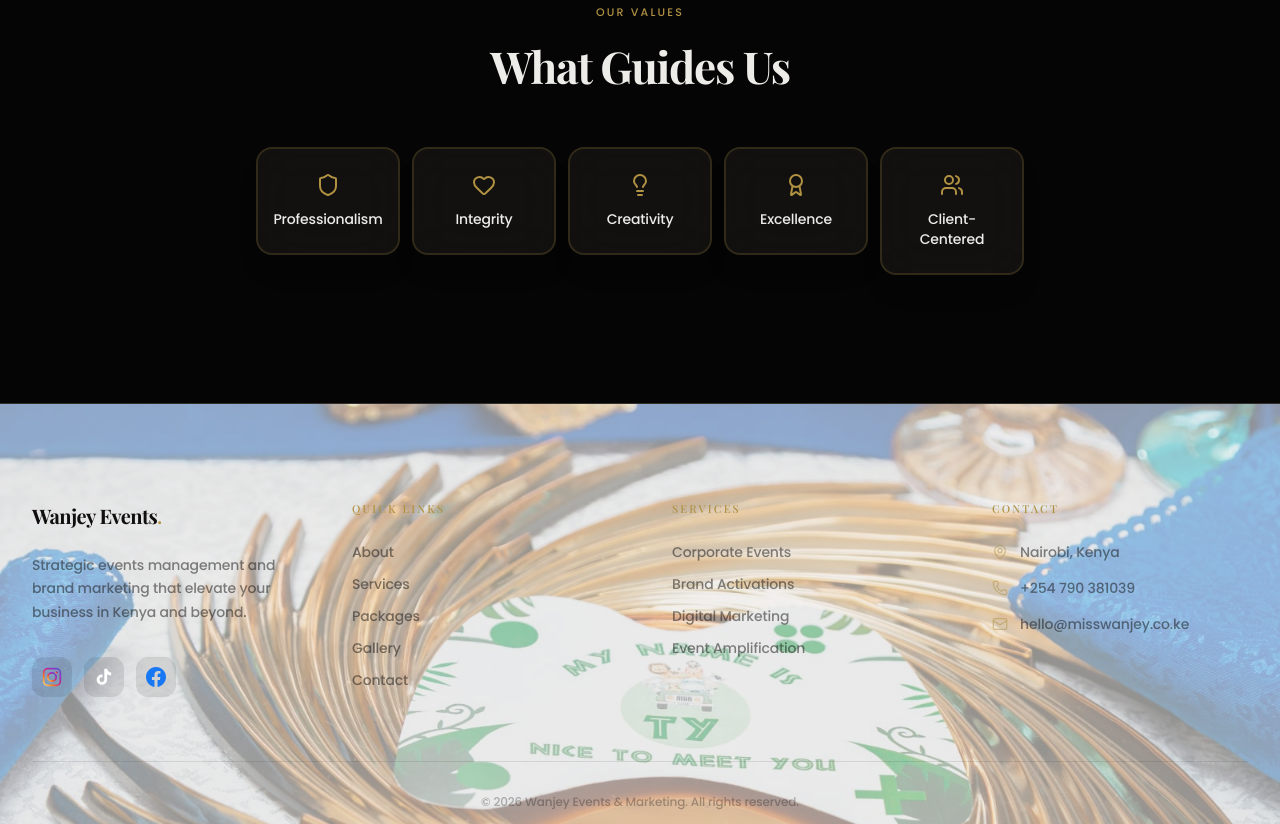
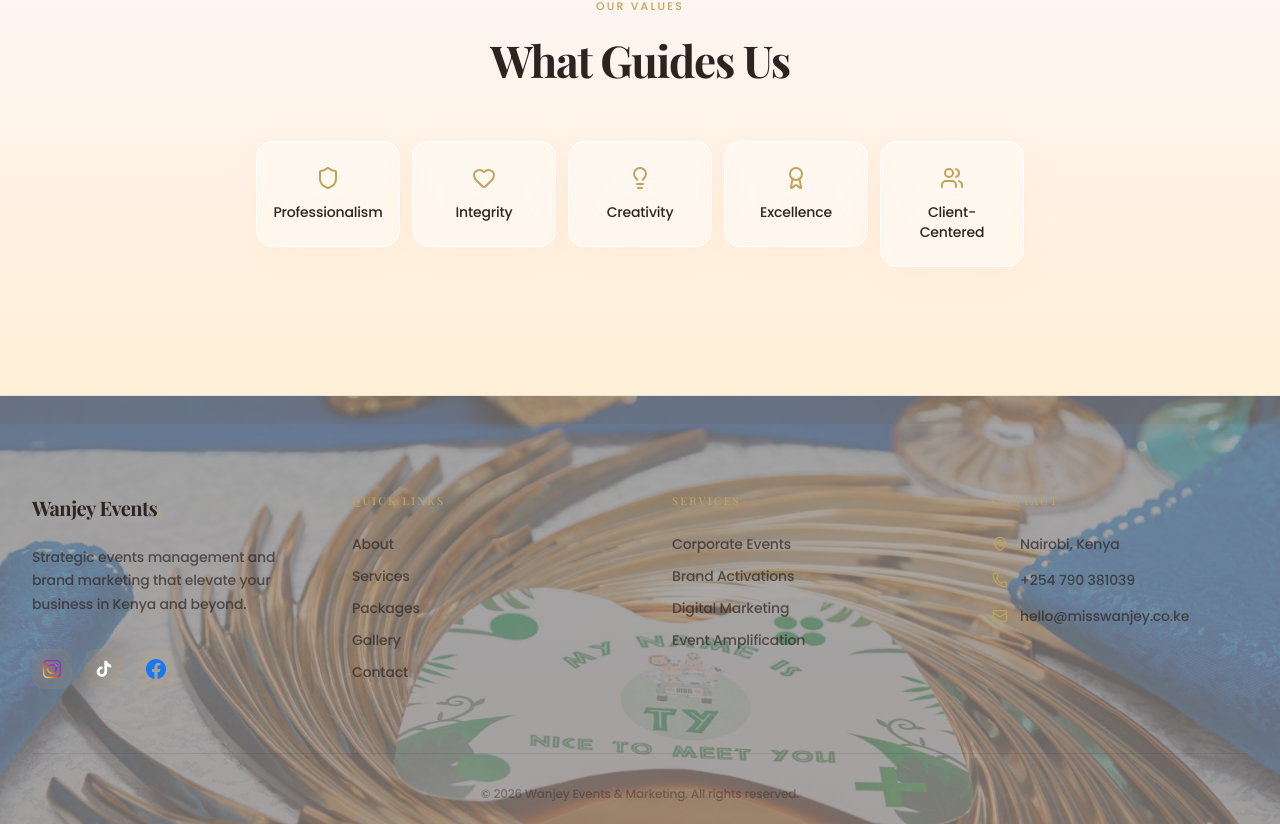
Before and after one commit to malnusagency-lgtm/wanjey-events, a Next.js app: page /about in a window 1280 px wide. Shown: the part 1976-2800 px from the top of the page. Built offline with nearby package versions, Linux system fonts and the light colour scheme.

Commit message:
Reverted to Light Mode with an elegant Fade Peach Gradient theme

```diff
--- a/src/app/globals.css
+++ b/src/app/globals.css
@@ -4,23 +4,23 @@
 
 @layer base {
   :root {
-    --background: 30 10% 6%;
-    --foreground: 40 15% 92%;
+    --background: 20 60% 98%;
+    --foreground: 20 20% 15%;
 
-    --card: 30 10% 10%;
-    --card-foreground: 40 15% 92%;
+    --card: 20 40% 99%;
+    --card-foreground: 20 20% 15%;
 
-    --popover: 30 10% 6%;
-    --popover-foreground: 40 15% 92%;
+    --popover: 20 60% 98%;
+    --popover-foreground: 20 20% 15%;
 
-    --primary: 40 15% 92%;
-    --primary-foreground: 30 10% 6%;
+    --primary: 20 15% 15%;
+    --primary-foreground: 20 60% 98%;
 
-    --secondary: 30 10% 14%;
-    --secondary-foreground: 40 15% 92%;
+    --secondary: 20 30% 95%;
+    --secondary-foreground: 20 20% 15%;
 
-    --muted: 30 10% 14%;
-    --muted-foreground: 38 10% 65%;
+    --muted: 20 20% 94%;
+    --muted-foreground: 20 10% 45%;
 
     --accent: 43 45% 55%;
     --accent-foreground: 30 10% 10%;
@@ -28,8 +28,8 @@
     --destructive: 0 84.2% 60.2%;
     --destructive-foreground: 210 40% 98%;
 
-    --border: 30 8% 18%;
-    --input: 30 8% 18%;
+    --border: 20 15% 90%;
+    --input: 20 15% 90%;
     --ring: 43 45% 55%;
 
     --radius: 0.75rem;
@@ -72,7 +72,7 @@
   }
 
   html, body {
-    background-color: #050505 !important;
+    background: linear-gradient(180deg, #FFFFFF 0%, #FFF5F0 50%, #FFEFD5 100%) fixed !important;
   }
 
   body {
@@ -132,8 +132,8 @@
   }
 
   .premium-card {
-    @apply rounded-2xl border-2 border-accent/20 bg-card/60 backdrop-blur-xl transition-all duration-500 shadow-xl;
-    @apply hover:border-accent/40 hover:bg-card/80 hover:shadow-[0_8px_32px_-8px_hsl(43_45%_55%/0.15)];
+    @apply rounded-2xl border border-white bg-white/40 backdrop-blur-xl transition-all duration-500 shadow-[0_8px_32px_-4px_rgba(255,218,185,0.3)];
+    @apply hover:border-accent/40 hover:bg-white/60 hover:shadow-[0_12px_48px_-8px_rgba(255,160,122,0.4)];
   }
 
   .gradient-separator {
--- a/src/app/layout.tsx
+++ b/src/app/layout.tsx
@@ -50,7 +50,7 @@ export default function RootLayout({
   children: React.ReactNode;
 }) {
   return (
-    <html lang="en" className={`dark ${playfair.variable} ${poppins.variable}`}>
+    <html lang="en" className={`${playfair.variable} ${poppins.variable}`}>
       <body>
         <FilmGrain />
         <SmoothScroll />
--- a/src/components/Footer.tsx
+++ b/src/components/Footer.tsx
@@ -39,7 +39,7 @@ const socialLinks = [
 
 const Footer = () => {
   return (
-    <footer className="relative border-t border-border bg-primary text-primary-foreground overflow-hidden">
+    <footer className="relative border-t border-border bg-white/20 text-foreground overflow-hidden">
       {/* Background Image Overlay */}
       <div className="absolute inset-0 z-0">
         <Image
@@ -58,7 +58,7 @@ const Footer = () => {
             <h3 className="font-serif text-xl font-bold">
               Wanjey Events<span className="text-accent">.</span>
             </h3>
-            <p className="mt-5 max-w-xs text-sm leading-[1.7] opacity-50">
+            <p className="mt-5 max-w-xs text-sm leading-[1.7] text-foreground/70">
               Strategic events management and brand marketing that elevate your business in Kenya and beyond.
             </p>
             <div className="mt-8 flex gap-3">
@@ -69,7 +69,7 @@ const Footer = () => {
                   target="_blank"
                   rel="noopener noreferrer"
                   aria-label={label}
-                  className="flex h-10 w-10 items-center justify-center rounded-lg bg-primary-foreground/10 transition-all duration-300 hover:bg-primary-foreground/20 hover:scale-105"
+                  className="flex h-10 w-10 items-center justify-center rounded-lg bg-accent/10 transition-all duration-300 hover:bg-accent/20 hover:scale-105"
                 >
                   <Icon className="h-5 w-5" />
                 </a>
@@ -85,7 +85,7 @@ const Footer = () => {
                 <Link
                   key={label}
                   href={`/${label.toLowerCase()}`}
-                  className="text-sm opacity-50 transition-opacity duration-300 hover:opacity-80"
+                  className="text-sm text-foreground/70 transition-colors duration-300 hover:text-accent"
                 >
                   {label}
                 </Link>
@@ -98,7 +98,7 @@ const Footer = () => {
             <h4 className="text-[11px] font-medium uppercase tracking-[0.2em] text-accent">Services</h4>
             <ul className="mt-6 flex flex-col gap-3">
               {["Corporate Events", "Brand Activations", "Digital Marketing", "Event Amplification"].map((s) => (
-                <li key={s} className="text-sm opacity-50">{s}</li>
+                <li key={s} className="text-sm text-foreground/70">{s}</li>
               ))}
             </ul>
           </div>
@@ -107,22 +107,22 @@ const Footer = () => {
           <div>
             <h4 className="text-[11px] font-medium uppercase tracking-[0.2em] text-accent">Contact</h4>
             <ul className="mt-6 flex flex-col gap-4">
-              <li className="flex items-center gap-3 text-sm opacity-50">
+              <li className="flex items-center gap-3 text-sm text-foreground/70">
                 <MapPin className="h-4 w-4 shrink-0 text-accent" /> Nairobi, Kenya
               </li>
-              <li className="flex items-center gap-3 text-sm opacity-50">
+              <li className="flex items-center gap-3 text-sm text-foreground/70">
                 <Phone className="h-4 w-4 shrink-0 text-accent" /> +254 790 381039
               </li>
-              <li className="flex items-center gap-3 text-sm opacity-50">
+              <li className="flex items-center gap-3 text-sm text-foreground/70">
                 <Mail className="h-4 w-4 shrink-0 text-accent" /> hello@misswanjey.co.ke
               </li>
             </ul>
           </div>
         </div>
 
-        <div className="mt-16 h-px w-full bg-primary-foreground/10" />
+        <div className="mt-16 h-px w-full bg-foreground/10" />
         <div className="pt-8 text-center">
-          <p className="text-xs opacity-30">
+          <p className="text-xs text-foreground/40">
             © {new Date().getFullYear()} Wanjey Events & Marketing. All rights reserved.
           </p>
         </div>
--- a/src/components/HeroBackground.tsx
+++ b/src/components/HeroBackground.tsx
@@ -26,8 +26,8 @@ export default function HeroBackground() {
           quality={90}
         />
       </motion.div>
-      {/* Cinematic gradient vignette overlay */}
-      <div className="absolute inset-0 bg-[radial-gradient(ellipse_at_center,_var(--tw-gradient-stops))] from-transparent via-primary/60 to-primary/95" />
+      {/* Cinematic gradient vignette overlay with peach tint */}
+      <div className="absolute inset-0 bg-[radial-gradient(ellipse_at_center,_var(--tw-gradient-stops))] from-transparent via-[#FFF5F0]/40 to-background/90" />
     </div>
   );
 }
--- a/src/components/UpcomingEventSection.tsx
+++ b/src/components/UpcomingEventSection.tsx
@@ -69,7 +69,7 @@ const UpcomingEventSection = () => {
               )}
             </div>
           ))}
-          <div className="absolute inset-0 z-20 bg-gradient-to-t from-background/90 via-transparent to-background/90 mix-blend-multiply" />
+          <div className="absolute inset-0 z-20 bg-gradient-to-t from-background/60 via-transparent to-background/60 mix-blend-multiply" />
         </div>
 
         {/* Content Overlay */}
@@ -91,7 +91,7 @@ const UpcomingEventSection = () => {
             <div className="mt-10 flex flex-col items-center">
               <div className="h-px w-24 bg-accent mb-6" />
               <div className="flex flex-col items-center gap-2">
-                <span className="font-serif text-6xl font-black text-white sm:text-8xl md:text-[8rem] tracking-tighter drop-shadow-2xl uppercase">
+                <span className="font-serif text-6xl font-black text-accent sm:text-8xl md:text-[8rem] tracking-tighter drop-shadow-2xl uppercase">
                   6TH JUNE
                 </span>
                 <span className="text-sm font-bold uppercase tracking-[0.5em] text-accent sm:text-lg">SAVE THE DATE</span>
```
